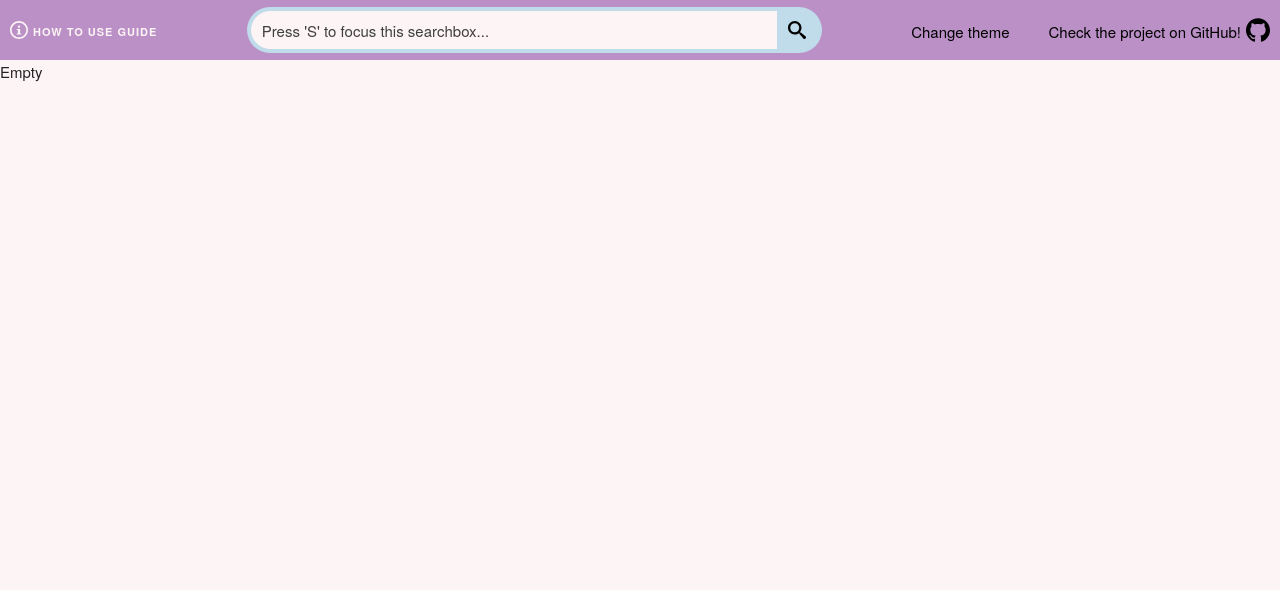
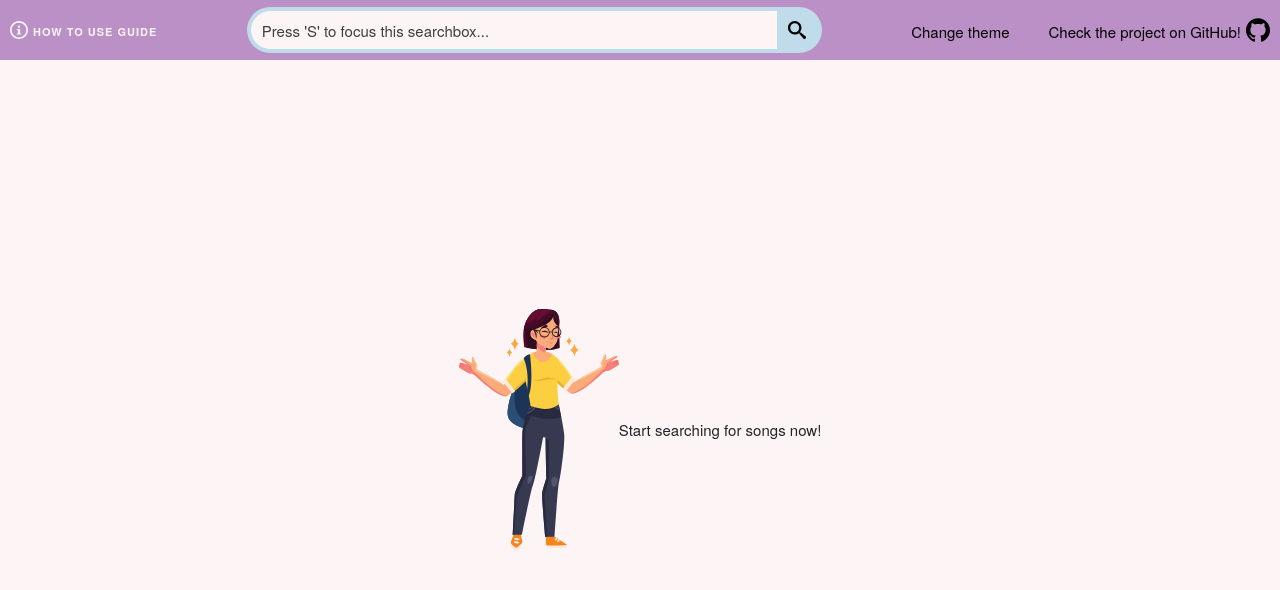
Before and after one commit to MelodyBox/MelodyBox-Client, a React (Vite) app: page / in a window 1280 px wide. Shown: the top 590 px of the page. Built offline with nearby package versions, Linux system fonts and the light colour scheme; some icons are missing.

Commit message:
Added Empty Page for default

```diff
--- /dev/null
+++ b/src/components/Main/EmptyPage.tsx
@@ -0,0 +1,13 @@
+import styles from "./Main.module.less";
+import cheery from "./cheerysvg.svg";
+
+function EmptyPage() {
+  return (
+    <div className={styles.empty__container}>
+      <img src={cheery} alt="A young woman who is cheery." />
+      <span>Start searching for songs now!</span>
+    </div>
+  );
+}
+
+export default EmptyPage;
--- a/src/components/Main/Main.module.less
+++ b/src/components/Main/Main.module.less
@@ -4,3 +4,20 @@
   background-color: var(--background-color);
   transition: all 250ms linear;
 }
+
+#main.empty {
+  display: grid;
+  place-items: center;
+  pointer-events: none;
+  user-select: none;
+
+  & > .empty__container {
+    display: flex;
+    flex-direction: row;
+    align-items: center;
+
+    & span {
+      margin: 0;
+    }
+  }
+}
--- a/src/components/Main/Main.tsx
+++ b/src/components/Main/Main.tsx
@@ -1,14 +1,19 @@
 import { useState } from "react";
 import styles from "./Main.module.less";
+import EmptyPage from "./EmptyPage";
 
 type ContentState = "empty";
 
 function Main() {
   const [content, setContent] = useState<ContentState>("empty");
   const contentMap: Record<ContentState, JSX.Element> = {
-    empty: <p>Empty</p>,
+    empty: <EmptyPage />,
   };
-  return <main id={styles.main}>{contentMap[content]}</main>;
+  return (
+    <main id={styles.main} className={styles[content]}>
+      {contentMap[content]}
+    </main>
+  );
 }
 
 export default Main;
```
Also changed, not shown: src/components/Main/cheerysvg.svg (added).
